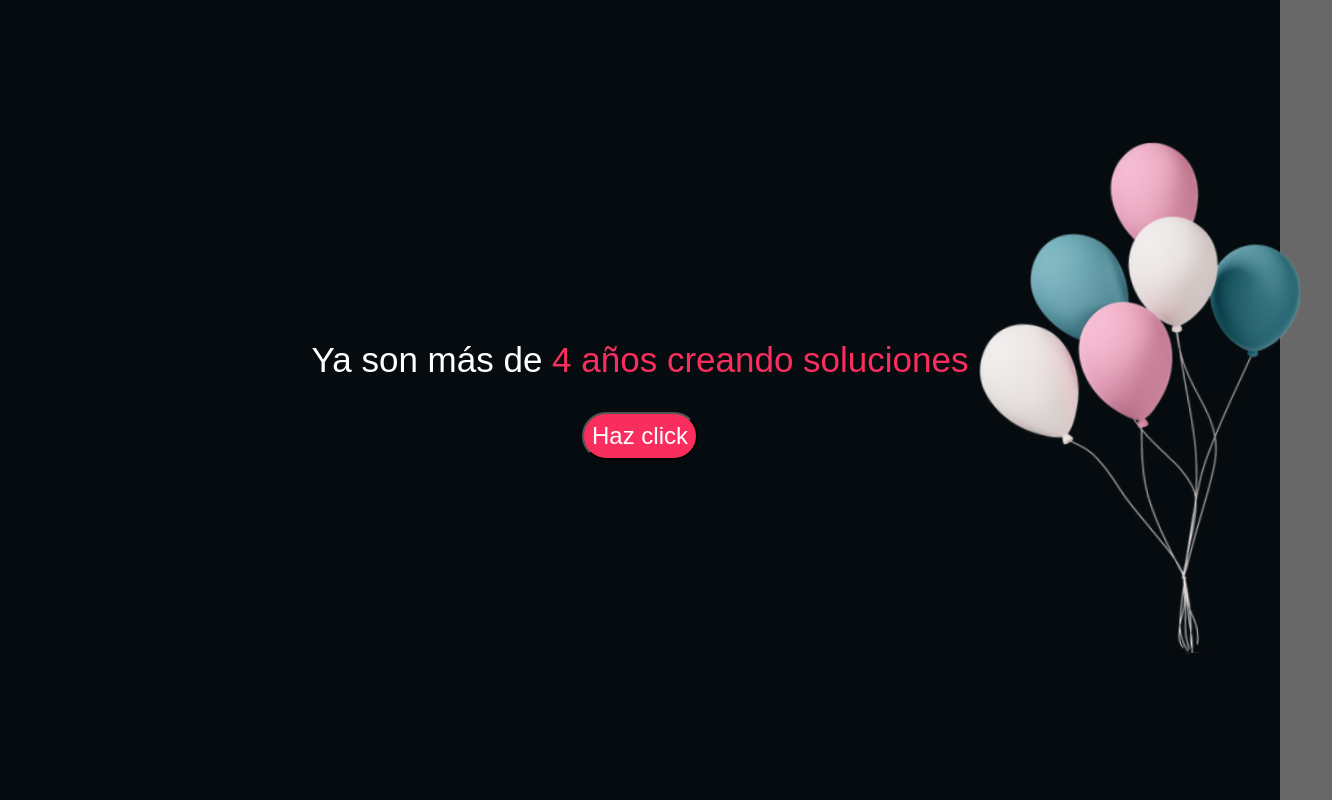
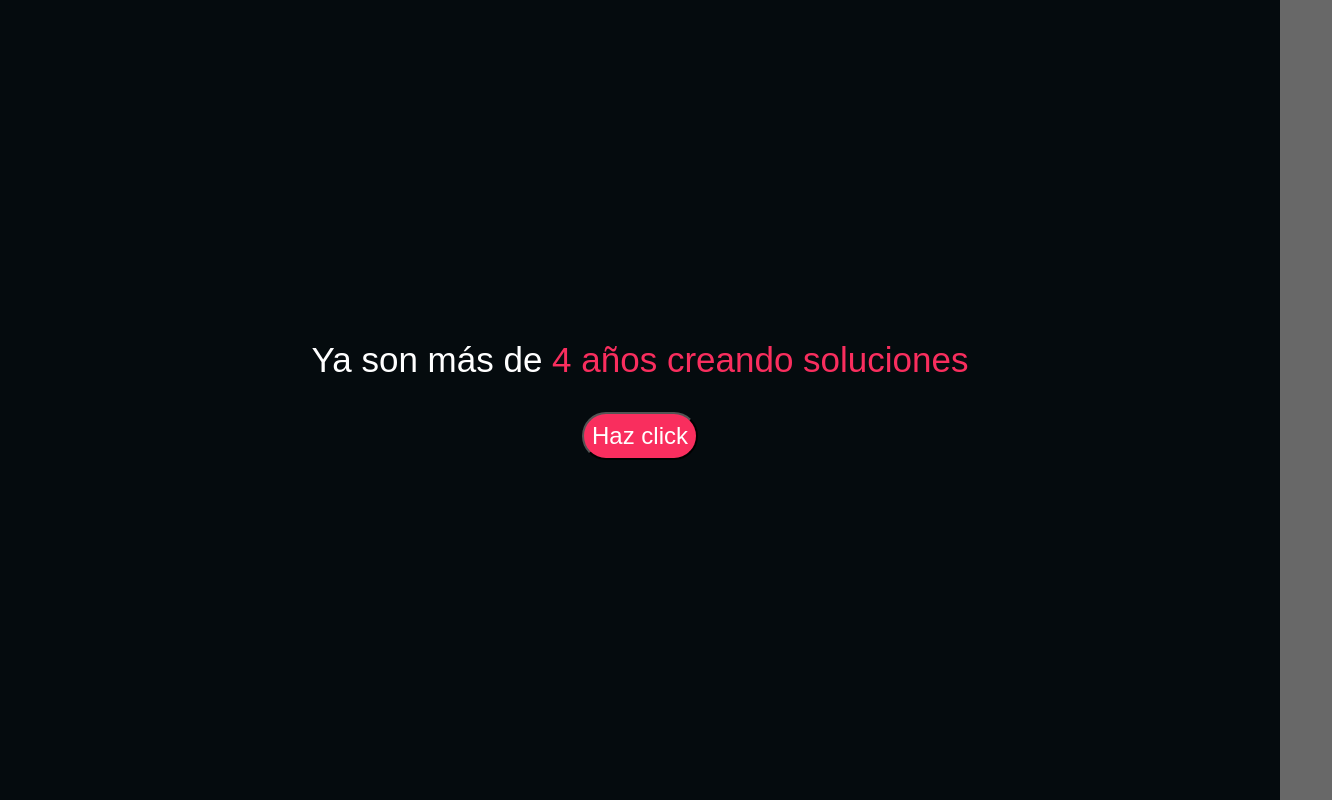
Before and after one commit to anydayr/myPage, a React (Vite) app: page / in a window 1280 px wide. Shown: the part 800-1600 px from the top of the page, 1332 px wide, since content can reach past the window. Built offline with nearby package versions, Linux system fonts and the light colour scheme; a web font is replaced by a local one.

Commit message:
refactor: hide element

```diff
--- a/src/containers/home/confetti.tsx
+++ b/src/containers/home/confetti.tsx
@@ -17,7 +17,7 @@ const Confetti = () => {
       </p>
       {/*
       <h2 style={{ fontSize: '200px', color: '#7DBCCF', fontWeight: 100, margin: 0 }}>Celebrar</h2> */}
-      <img src={Balloons} alt="" style={{ position: 'absolute', left: '75%' }} />
+      {/*    <img src={Balloons} alt="" style={{ position: 'absolute', left: '75%' }} /> */}
       <button
         style={{
           borderRadius: '42px',
```
